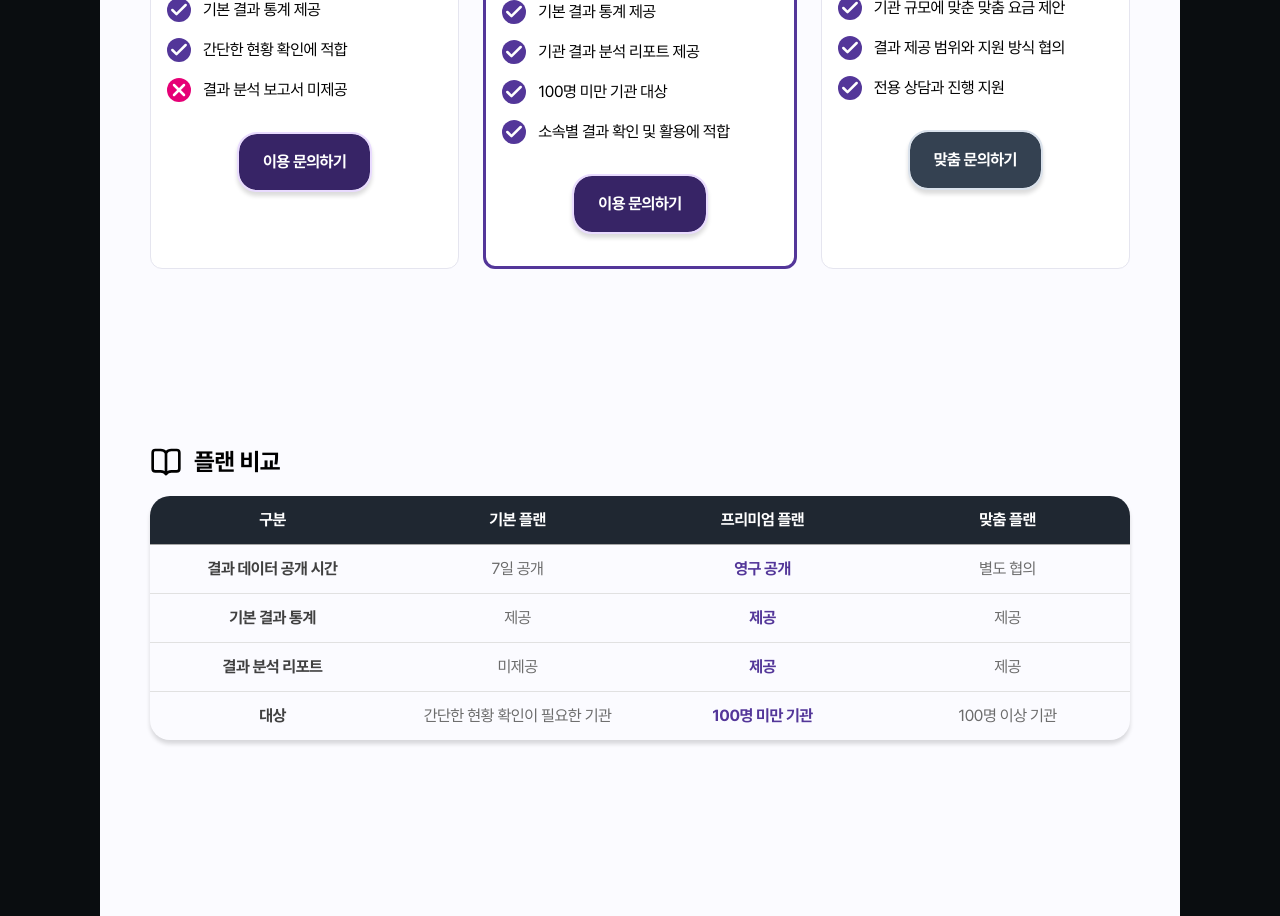
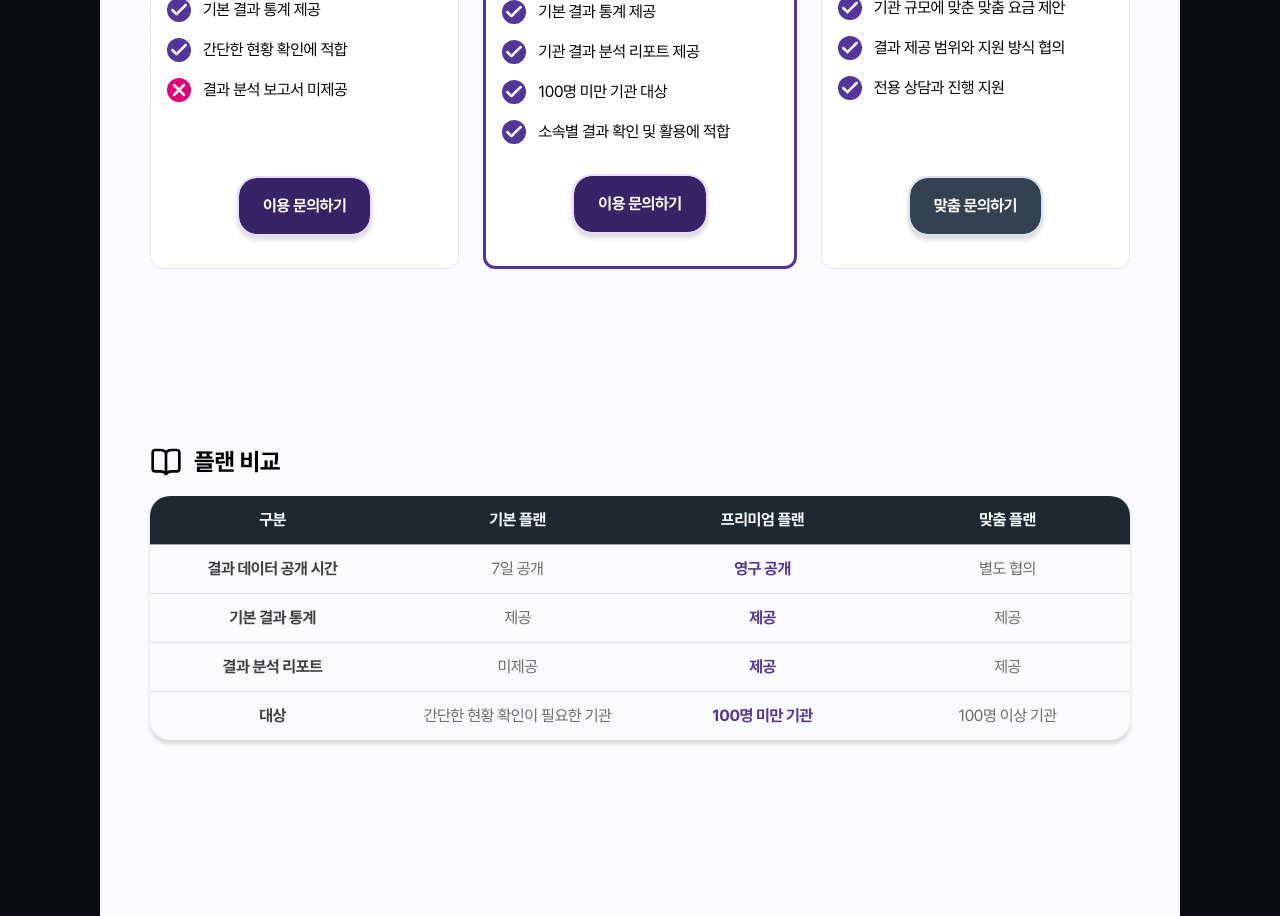
Before and after one commit to helloworldlabs-projects/AX-Compass, a Next.js app: page /pricing in a window 1280 px wide. Shown: the part 780-1696 px from the top of the page. Built offline with nearby package versions, Linux system fonts and the light colour scheme; no server answers.

Commit message:
fix(ui): 금액 페이지 레이아웃 수정

```diff
--- a/app/pricing/page.tsx
+++ b/app/pricing/page.tsx
@@ -77,7 +77,7 @@ export default function PricingPage() {
                   </div>
                   <Button
                     variant="purple"
-                    className="mx-auto h-[60px] w-fit"
+                    className="mx-auto mt-auto h-[60px] w-fit"
                     onClick={() => setOpen(true)}
                   >
                     이용 문의하기
@@ -173,7 +173,7 @@ export default function PricingPage() {
                   </div>
                   <Button
                     variant="dark-blue"
-                    className="mx-auto h-[60px] w-fit"
+                    className="mx-auto mt-auto h-[60px] w-fit"
                     onClick={() => setOpen(true)}
                   >
                     맞춤 문의하기
```
